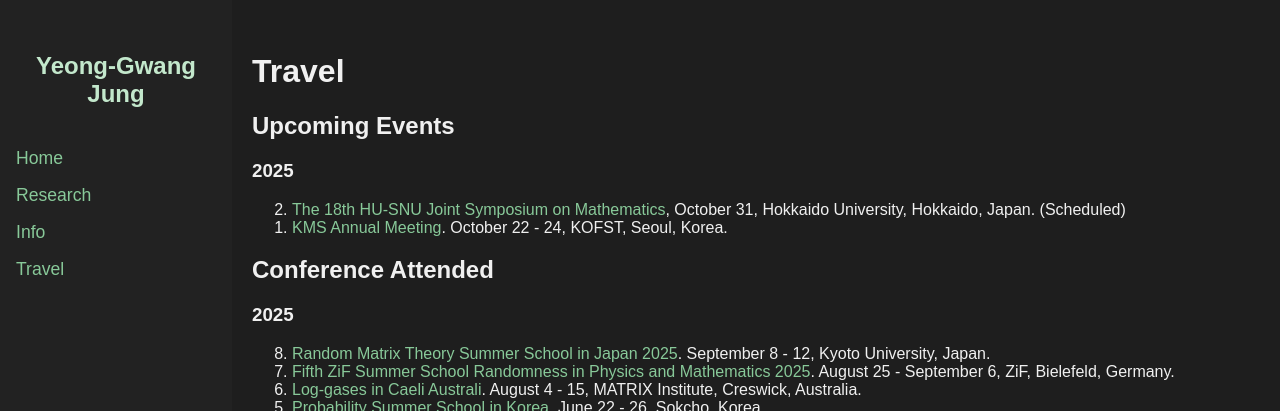
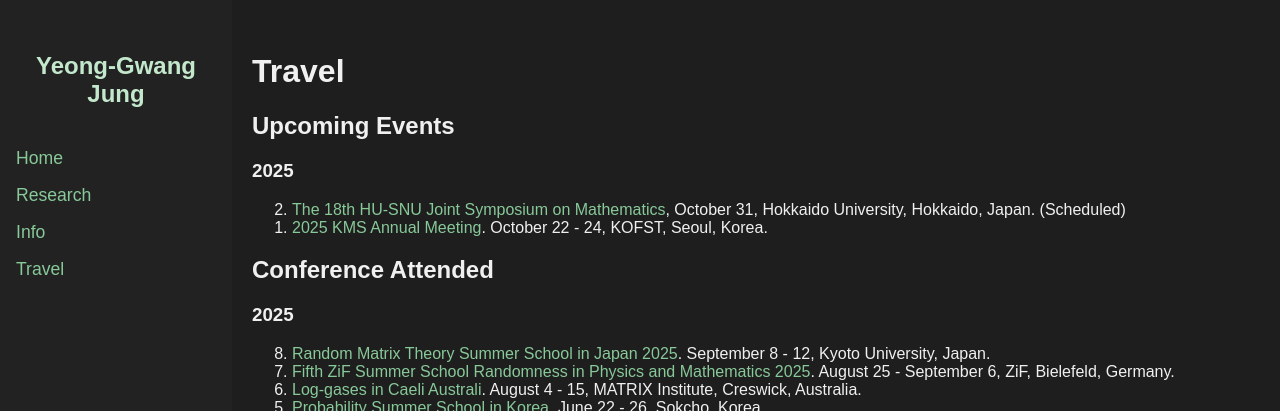
Before and after one commit to y-gJung/y-gJung.github.io, a Jekyll site: the page built from travel.md, in a window 1280 px wide. Shown: the top 411 px of the page. Built offline with Jekyll 4.4.1, drawn with Linux system fonts in a browser that asks for light colours.

Commit message:
Update travel.md

```diff
--- a/travel.md
+++ b/travel.md
@@ -13,7 +13,7 @@ title: Research
     <a href="https://www2.sci.hokudai.ac.jp/dept/math/en/event/12826">The 18th HU-SNU Joint Symposium on Mathematics</a>, October 31, Hokkaido University, Hokkaido, Japan. (Scheduled)
   </li>
   <li>
-    <a href="https://www.kms.or.kr/conference/meeting/?period=90">KMS Annual Meeting</a>. October 22 - 24, KOFST, Seoul, Korea.
+    <a href="https://www.kms.or.kr/conference/meeting/?period=90">2025 KMS Annual Meeting</a>. October 22 - 24, KOFST, Seoul, Korea.
   </li>
 </ol>
 
```
